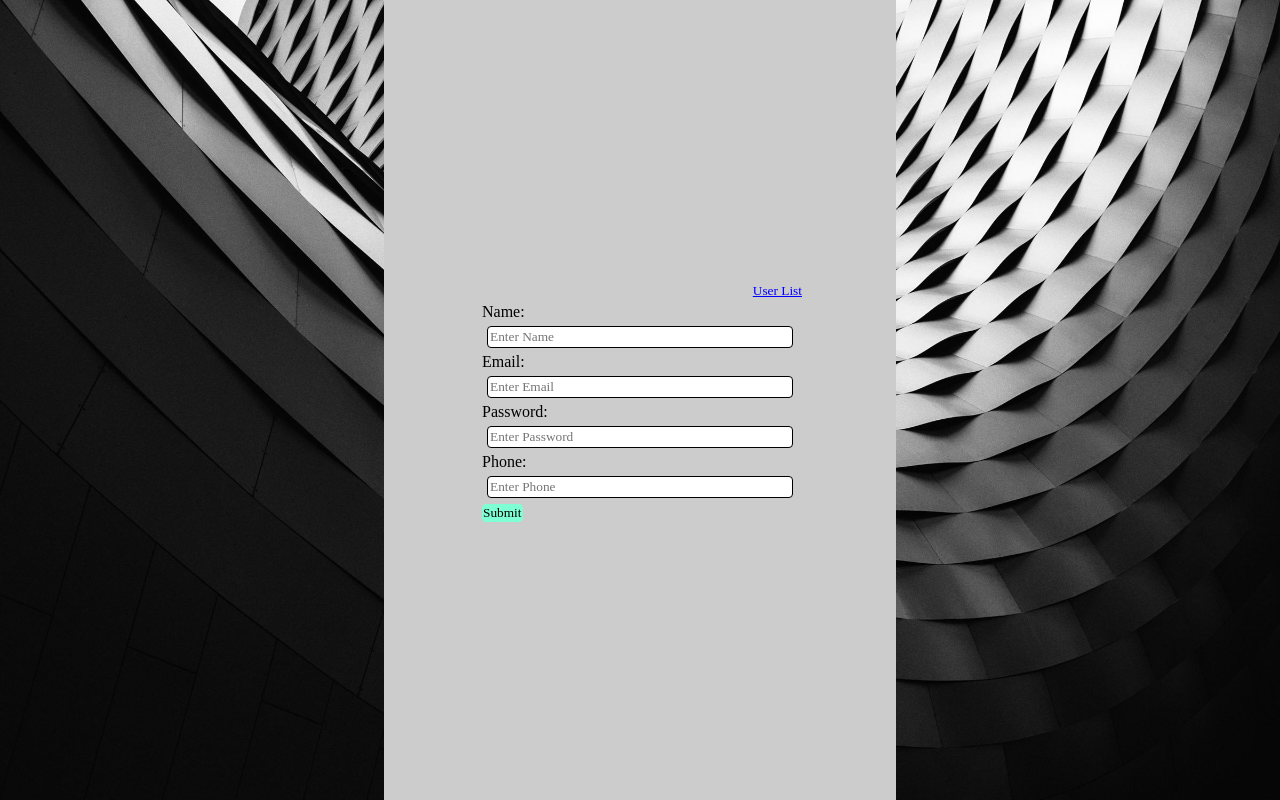
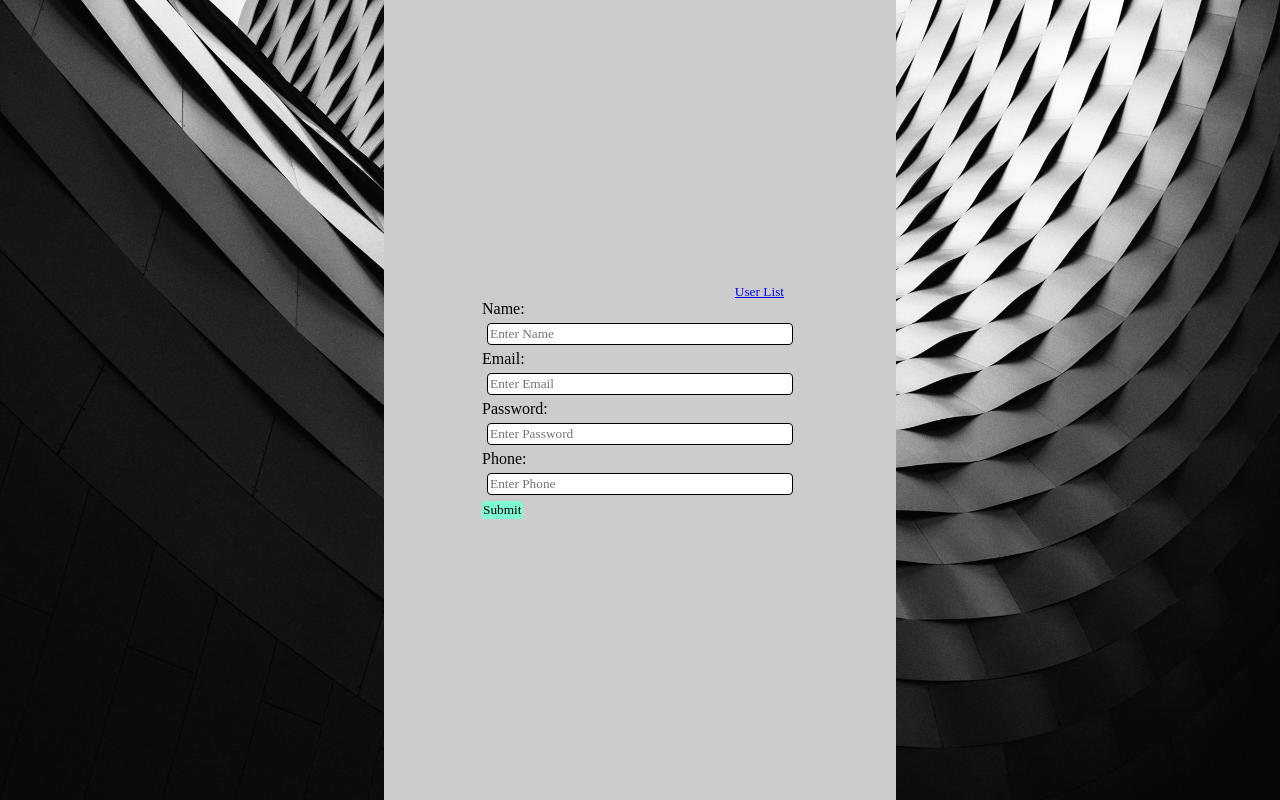
Before and after one commit to HiddenGrizzly/G2-CodeMavericks, a plain HTML site: page AngularJS/byNVT/add.html in a window 1280 px wide. Drawn offline with nearby package versions, Linux system fonts and the light colour scheme.

Commit message:
Update style.css

```diff
--- a/AngularJS/byNVT/css/style.css
+++ b/AngularJS/byNVT/css/style.css
@@ -25,11 +25,11 @@ body {
     justify-content: center;
 }
 #btn1 {
-    width: 100%;
     text-align: right;
     border: none;
     background-color: #ccc;
-    margin: 4px;
+    margin-right: 4px;
+    margin-left: 80%;
     text-decoration: underline;
     color: blue;
 }
```
